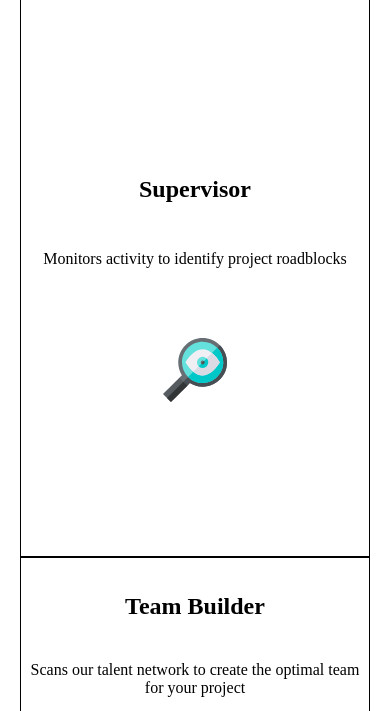
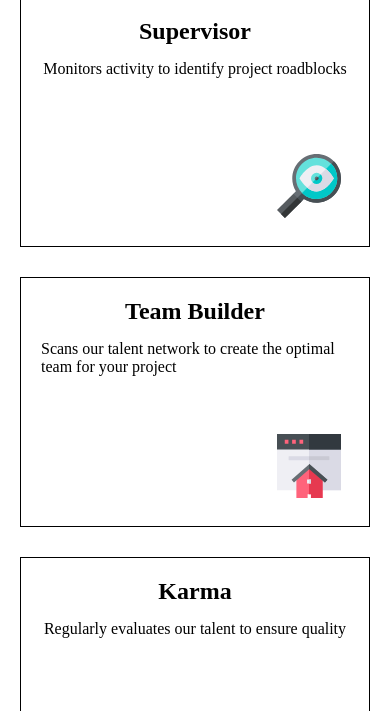
Before and after one commit to GuilleMartinez/four-card-feature, a website: page index.html in a window 390 px wide. Shown: the part 103-814 px from the top of the page. Drawn offline with Linux system fonts and the light colour scheme.

Commit message:
Se reemplazo flex por grid, dio mejor resultado en lo responsive. Se agregaron los archivos scss para comenzar a modularizar el documento. Falta tipografias, colores etc.

```diff
--- a/index.html
+++ b/index.html
@@ -10,12 +10,11 @@
 
   <title>Frontend Mentor | Four card feature section</title>
 
-  <link rel="stylesheet" href="/styles/main.css">
+  <link rel="stylesheet" href="./styles/main.css">
 </head>
 
 <body>
 
-  <main>
   <h1>Reliable, efficient delivery</h1>
   <h2>Powered by Technology</h2>
 
@@ -28,20 +27,20 @@
       <div class="card supervisor">
         <h2 class="card-title">Supervisor</h2>
         <p class="card-subtitle">Monitors activity to identify project roadblocks</p>
-          <img src="/images/icon-supervisor.svg" alt="" class="card-img">
+        <img src="./images/icon-supervisor.svg" alt="" class="card-img">
       </div>
     </div>
     <div class="col col-2">
       <div class="card">
         <h2 class="card-title">Team Builder</h2>
         <p class="card-subtitle">Scans our talent network to create the optimal team for your project</p>
-          <img src="/images/icon-team-builder.svg" alt="" class="card-img">
+        <img src="./images/icon-team-builder.svg" alt="" class="card-img">
       </div>
 
       <div class="card">
         <h2 class="card-title">Karma</h2>
         <p class="card-subtitle">Regularly evaluates our talent to ensure quality</p>
-          <img src="/images/icon-karma.svg" alt="" class="card-img">
+        <img src="./images/icon-karma.svg" alt="" class="card-img">
       </div>
     </div>
     <div class="col col-3">
@@ -49,28 +48,11 @@
       <div class="card">
         <h2 class="card-title">Calculator</h2>
         <p class="card-subtitle">Uses data from past projects to provide better delivery estimates</p>
-          <img src="/images/icon-calculator.svg" alt="" class="card-img">
+        <img src="./images/icon-calculator.svg" alt="" class="card-img">
       </div>
     </div>
 
-
-
-
-
-
   </div>
-  </main>
-
-
-
-
-
-
-
-
-
-
-
 
   <footer>
     <p class="attribution">
--- /dev/null
+++ b/scss/_colors.scss
@@ -0,0 +1,3 @@
+    a {
+        color: hsl(228, 45%, 44%);
+    }
--- /dev/null
+++ b/scss/_mediaquerys.scss
@@ -0,0 +1,17 @@
+.card-deck {
+
+    @media (max-width: $break-columns) {
+        max-width: ($card-width + $card-gap) * ($column-count - 1);
+    }
+
+    @media (max-width: $break-small) {
+        max-width: max-content;
+    }
+
+}
+
+.col-1, .col-3 {
+    @media (max-width: $break-columns) {
+            grid-row: span 1;
+    }
+}
--- /dev/null
+++ b/scss/_typography.scss
@@ -0,0 +1,4 @@
+.attribution {
+    font-size: 11px;
+    text-align: center;
+}
--- /dev/null
+++ b/scss/_variables.scss
@@ -0,0 +1,13 @@
+$card-width: 350px;
+$card-height: 250px;
+$card-gap: 30px;
+$column-count: 3;
+$break-columns: 1129px;
+$break-small: 730px;
+
+@mixin displayFlex ($direction, $justify-content, $align-items, $wrap) {
+    display: flex;
+    flex-flow: $direction $wrap;
+    justify-content: $justify-content;
+    align-items: $align-items;
+}
--- a/scss/main.scss
+++ b/scss/main.scss
@@ -9,19 +9,14 @@
 
 html {
     box-sizing: border-box;
-    padding: 0;
-    margin: 0;
-
 
 }
 
-*,
-*::before,
-*::after {
-    box-sizing: inherit;
-    padding: inherit;
-    margin: inherit;
-}
+$card-width: 350px;
+$card-height: 250px;
+$card-gap: 30px;
+$column-count: 3;
+$break-column: 1100px;
 
 @mixin displayFlex ($direction, $justify-content, $align-items, $wrap) {
     display: flex;
@@ -30,27 +25,68 @@ html {
     align-items: $align-items;
 }
 
-.card-deck {
-    @include displayFlex(row, space-around, center, wrap);
-    max-width: 1140px;
-    margin: 0 auto;
+*,
+*::before,
+*::after {
+    box-sizing: inherit;
+    padding: 0;
+    margin: 0;
+    height: min-content;
+}
 
 
-    .col {
-        @include displayFlex(column, space-around, center, nowrap );
-        width: 350px;
-        height: 560px;
-        border: 1px solid;
+.card-deck {
+    display: grid;
+    grid-template-columns: repeat(auto-fit, minmax(min-content, $card-width));
+    grid-template-rows: repeat(2, $card-height);
+    gap: 30px;
+    align-items: center;
+    justify-content: center;
+    margin: 0 auto;
+    max-width: ($card-width + $card-gap) * $column-count;
+
+    @media (max-width: $break-column) {
+        max-width: ($card-width + $card-gap) * ($column-count - 1);
     }
 
+    .col {
+        width: 350px;
+        grid-row: span 2;
+    }
+
+    .col-1,
+    .col-3 {
+        height: 100%;
+        @include displayFlex(column, center, center, nowrap);
+
+        @media (max-width: $break-column) {
+            grid-row: span 1;
+        }
+    }
+
+    .col-2 {
+        height: ($card-height * 2) + $card-gap;
+        @include displayFlex(column, space-between, center, nowrap);
+    }
+
+
+
     .card {
-        text-align: center;
-        @include displayFlex(row, space-evenly, center, wrap );
+        @include displayFlex(column, initial, center, nowrap);
         width: 100%;
         height: 250px;
+        padding: 20px;
+        border: 1px solid;
+        position: relative;
 
         .card-img {
-            align-self: flex-end;
+            position: absolute;
+            left: $card-width - 94;
+            top: $card-height - 94;
+        }
+
+        .card-title {
+            margin-bottom: 15px;
         }
     }
 
```
Also changed, not shown: styles/main.css. Lines whose indentation alone changed are shown as unchanged.
